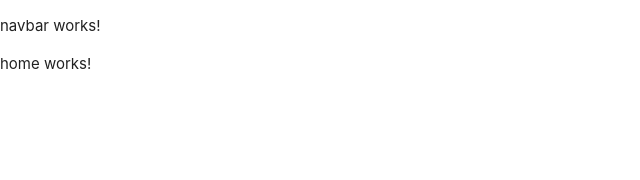
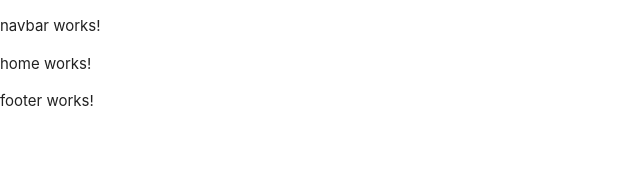
Before and after one commit to NairobiAI/clank, an Angular app: page / in a window 1280 px wide. Shown: the top 180 px of the page, without its empty margins (0-640 px from the left). Built offline with nearby package versions, Linux system fonts and the light colour scheme.

Commit message:
Generate footer component

```diff
--- a/src/app/app.component.html
+++ b/src/app/app.component.html
@@ -1,2 +1,3 @@
 <app-navbar></app-navbar>
 <router-outlet></router-outlet>
+<app-footer></app-footer>
--- a/src/app/app.module.ts
+++ b/src/app/app.module.ts
@@ -8,12 +8,14 @@
 import { AppComponent } from './app.component';
 import { HomeComponent } from './home/home.component';
 import { NavbarComponent } from './navbar/navbar.component';
+import { FooterComponent } from './footer/footer.component';
 
 @NgModule({
   declarations: [
     AppComponent,
     HomeComponent,
-    NavbarComponent
+    NavbarComponent,
+    FooterComponent
   ],
   imports: [
     BrowserModule,
--- /dev/null
+++ b/src/app/footer/footer.component.html
@@ -0,0 +1,3 @@
+<p>
+  footer works!
+</p>
--- /dev/null
+++ b/src/app/footer/footer.component.ts
@@ -0,0 +1,15 @@
+import { Component, OnInit } from '@angular/core';
+
+@Component({
+  selector: 'app-footer',
+  templateUrl: './footer.component.html',
+  styleUrls: ['./footer.component.scss']
+})
+export class FooterComponent implements OnInit {
+
+  constructor() { }
+
+  ngOnInit() {
+  }
+
+}
```
Also changed, not shown: src/app/footer/footer.component.scss (added), 1 other file (tests, documents, lock files or other folders).
